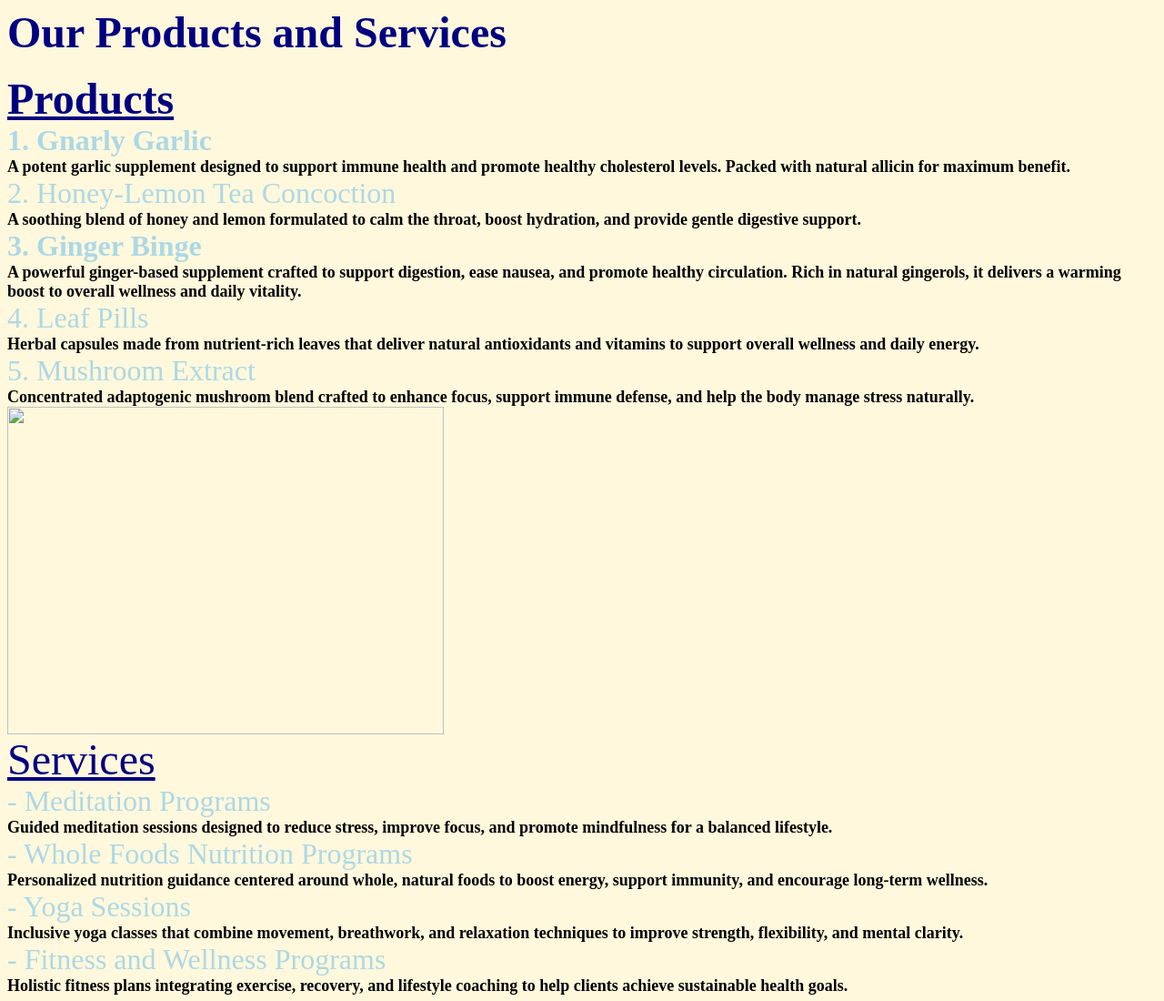
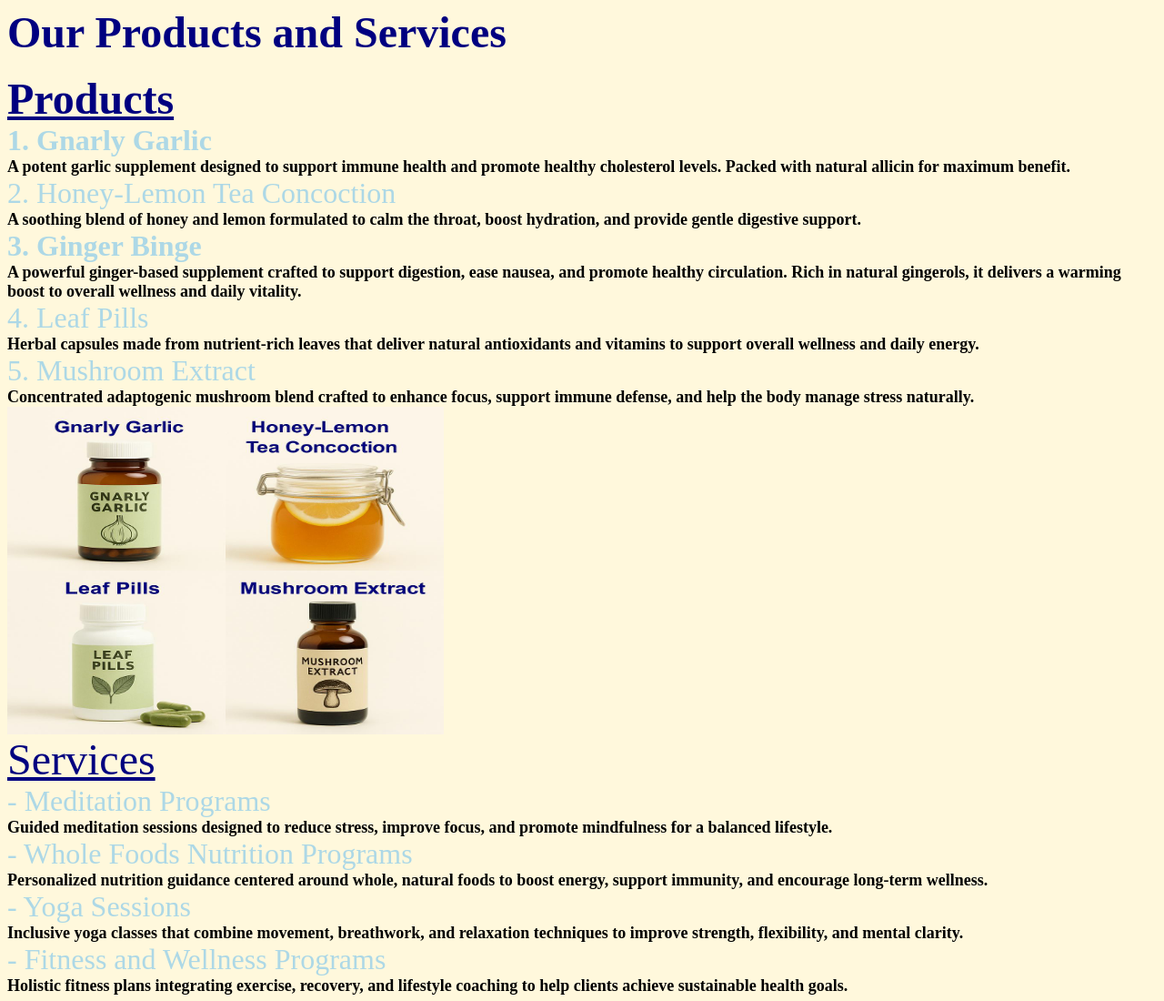
Before and after one commit to ashleyccc/Products, a plain HTML site: page index.html in a window 1280 px wide. Shown: the top 1100 px of the page at 91% size. Drawn offline with Linux system fonts and the light colour scheme.

Commit message:
Update index.html

```diff
--- a/index.html
+++ b/index.html
@@ -26,7 +26,7 @@
                 <br>
               <b> <font color = "black" size = "4" >Concentrated adaptogenic mushroom blend crafted to enhance focus, support immune defense, and help the body manage stress naturally. </font> </b>
 
-                <img src = "Products.jpg" width = 480 height = 360 align
+                <img src = "Products new.jpg" width = 480 height = 360 align
                 <br>
                 <br>
   <font color = "navy" size = "15" > <u> Services </u> </font>
```
